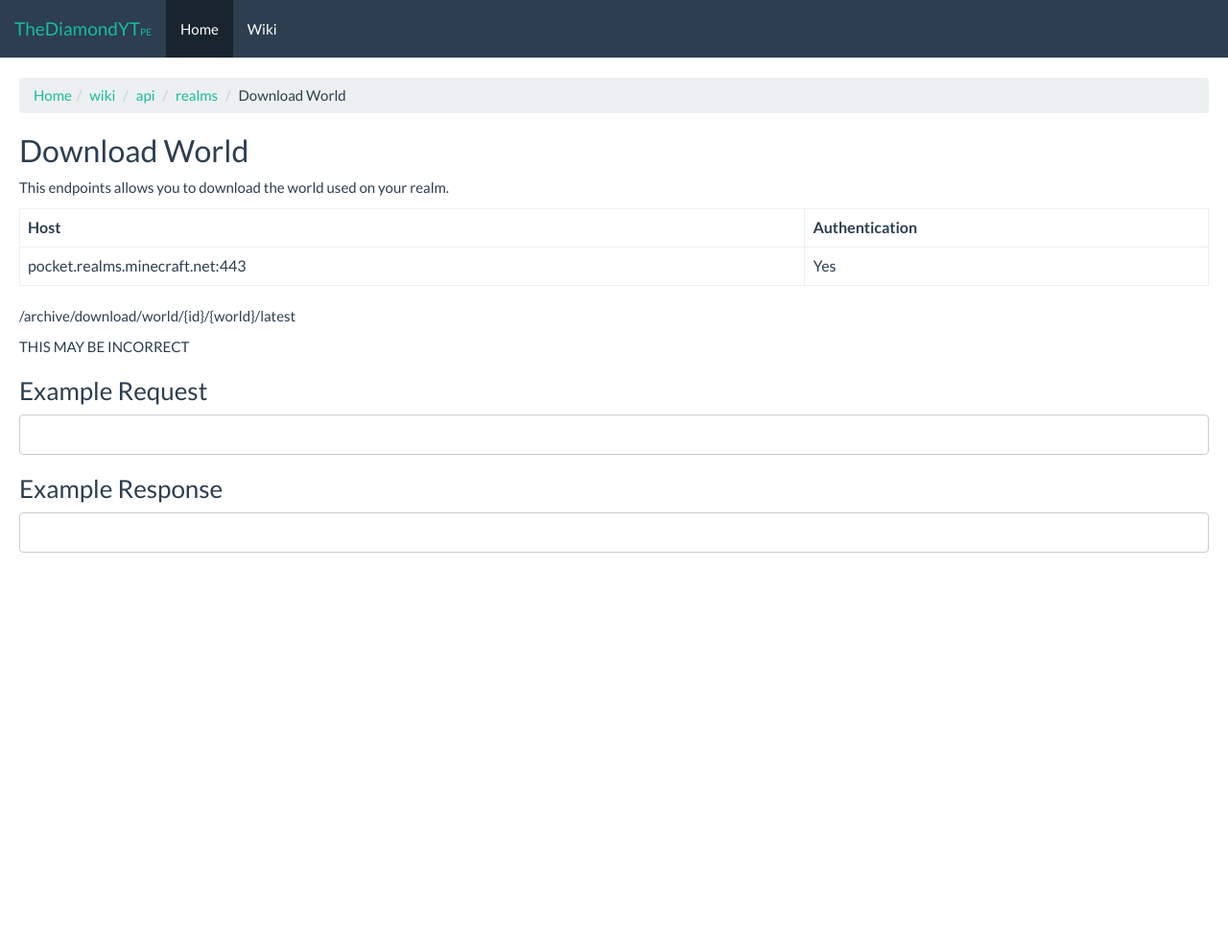
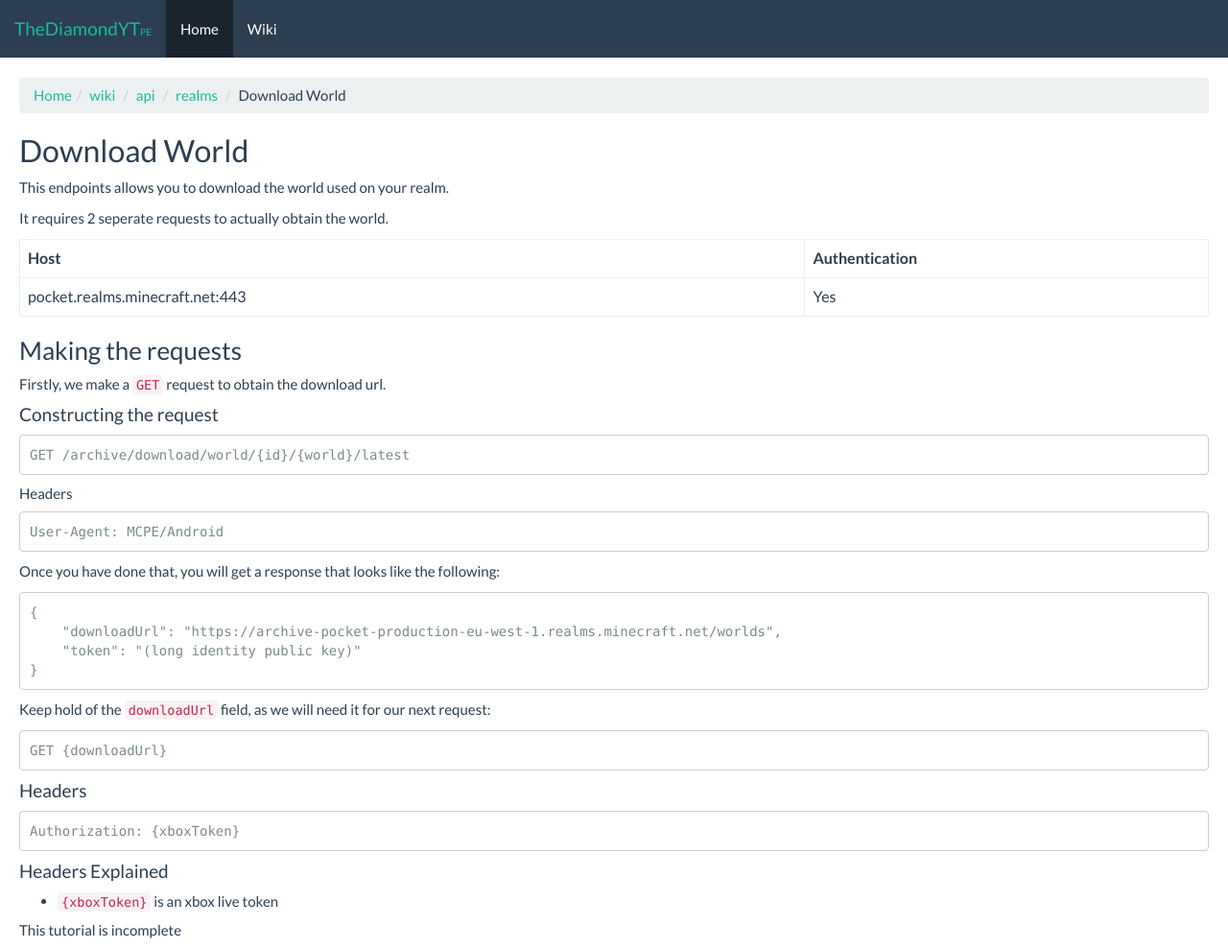
Before and after one commit to TheDiamondYT1/pe.thediamondyt.tk, a Jekyll site: the page built from _wiki/api/realms/endpoints/DownloadWorld.md, in a window 1280 px wide. Shown: the whole page at 96% size. Built offline with Jekyll 4.4.1, drawn with Linux system fonts in a browser that asks for light colours; before the commit the page ends 900 px from its top, so only the background shows below that.

Commit message:
api: update realms world download method, add list seeds endpoint

````diff
--- a/_wiki/api/realms/endpoints/DownloadWorld.md
+++ b/_wiki/api/realms/endpoints/DownloadWorld.md
@@ -6,22 +6,48 @@ shortname: Download World
 ## Download World
 This endpoints allows you to download the world used on your realm.
 
+It requires 2 seperate requests to actually obtain the world.
+
 |Host|Authentication|
 |----|--------------|
 |pocket.realms.minecraft.net:443|Yes|
 
-/archive/download/world/{id}/{world}/latest
+### Making the requests
+Firstly, we make a `GET` request to obtain the download url.
 
-THIS MAY BE INCORRECT
-
-### Example Request
+#### Constructing the request
 
 ```
+GET /archive/download/world/{id}/{world}/latest
+```
+
+##### Headers
+```
+User-Agent: MCPE/Android
+```
+
+Once you have done that, you will get a response that looks like the following:
 
 ```
+{
+    "downloadUrl": "https://archive-pocket-production-eu-west-1.realms.minecraft.net/worlds",
+    "token": "(long identity public key)"
+}
+```
 
-### Example Response
+Keep hold of the `downloadUrl` field, as we will need it for our next request:
 
 ```
+GET {downloadUrl}
+```
 
+#### Headers
 ```
+Authorization: {xboxToken}
+```
+
+#### Headers Explained
+* `{xboxToken}` is an xbox live token
+
+
+##### This tutorial is incomplete
````
Also changed, not shown: _wiki/api/mcpe/Info.md (+1 -0 lines), _wiki/api/mcpe/endpoints/ListSeeds.md (added, +42 -0 lines).
